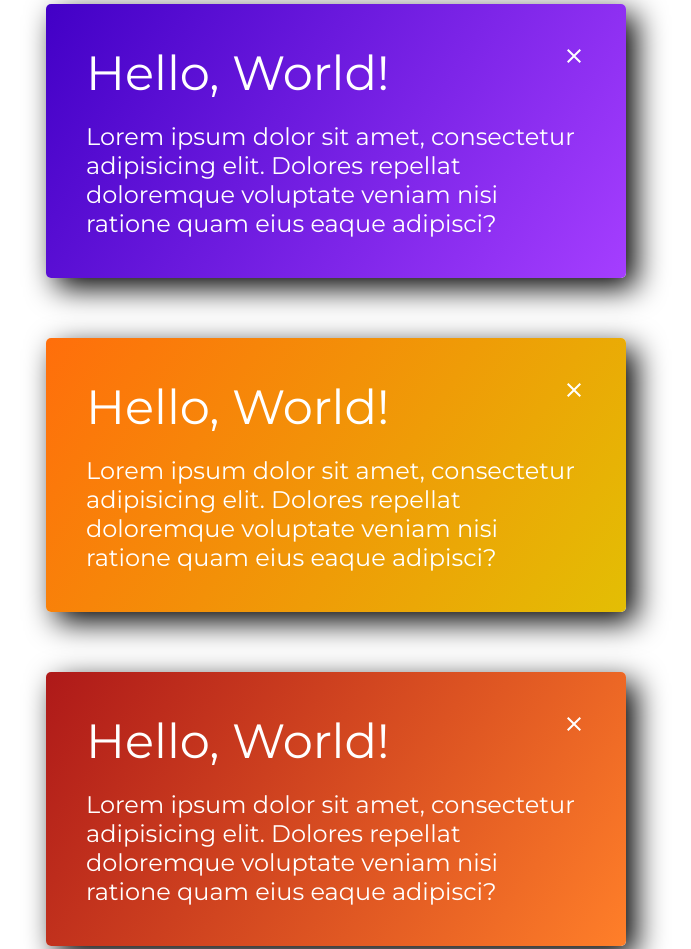
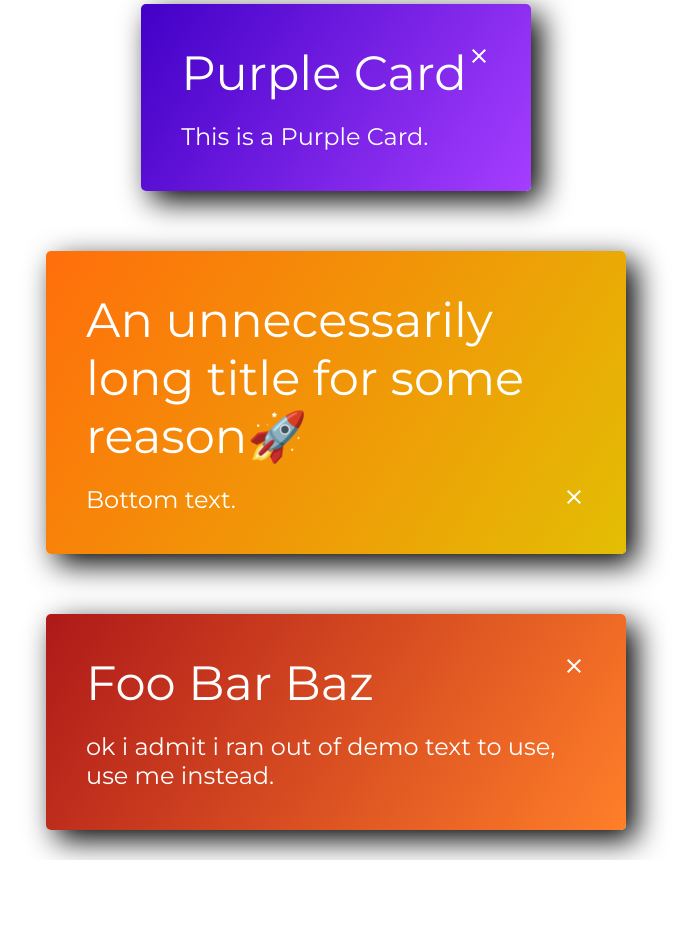
Before and after one commit to Chiroyce1/css-cards, a plain HTML site: page index.html in a window 1280 px wide. Shown: the part 360-1309 px from the top of the page, without its empty margins (304-995 px from the left). After the commit the page ends 1220 px from the top, so only its background shows below. Drawn offline with Linux system fonts and the light colour scheme.

Commit message:
Change demo text and title

```diff
--- a/index.html
+++ b/index.html
@@ -6,7 +6,7 @@
     <meta name="viewport" content="width=device-width, initial-scale=1.0">
     <link rel="stylesheet" href="style.css">
     <script defer src="script.js"></script>
-    <title>Document</title>
+    <title>css-cards</title>
 </head>
 <body>
     <div class="container">
@@ -18,21 +18,21 @@
         </div>
 
         <div class="card purple">
-            <span class="card-title">Hello, World!</span>
+            <span class="card-title">Purple Card</span>
             <img src="close.svg" class="close">
-            <p class="card-text">Lorem ipsum dolor sit amet, consectetur adipisicing elit. Dolores repellat doloremque voluptate veniam nisi ratione quam eius eaque adipisci?</p>
+            <p class="card-text">This is a Purple Card.</p>
         </div>
 
         <div class="card yellow">
-            <span class="card-title">Hello, World!</span>
+            <span class="card-title">An unnecessarily long title for some reason🚀</span>
             <img src="close.svg" class="close">
-            <p class="card-text">Lorem ipsum dolor sit amet, consectetur adipisicing elit. Dolores repellat doloremque voluptate veniam nisi ratione quam eius eaque adipisci?</p>
+            <p class="card-text">Bottom text.</p>
         </div>
 
         <div class="card orange">
-            <span class="card-title">Hello, World!</span>
+            <span class="card-title">Foo Bar Baz</span>
             <img src="close.svg" class="close">
-            <p class="card-text">Lorem ipsum dolor sit amet, consectetur adipisicing elit. Dolores repellat doloremque voluptate veniam nisi ratione quam eius eaque adipisci?</p>
+            <p class="card-text">ok i admit i ran out of demo text to use, use me instead.</p>
         </div>
 
 
```
